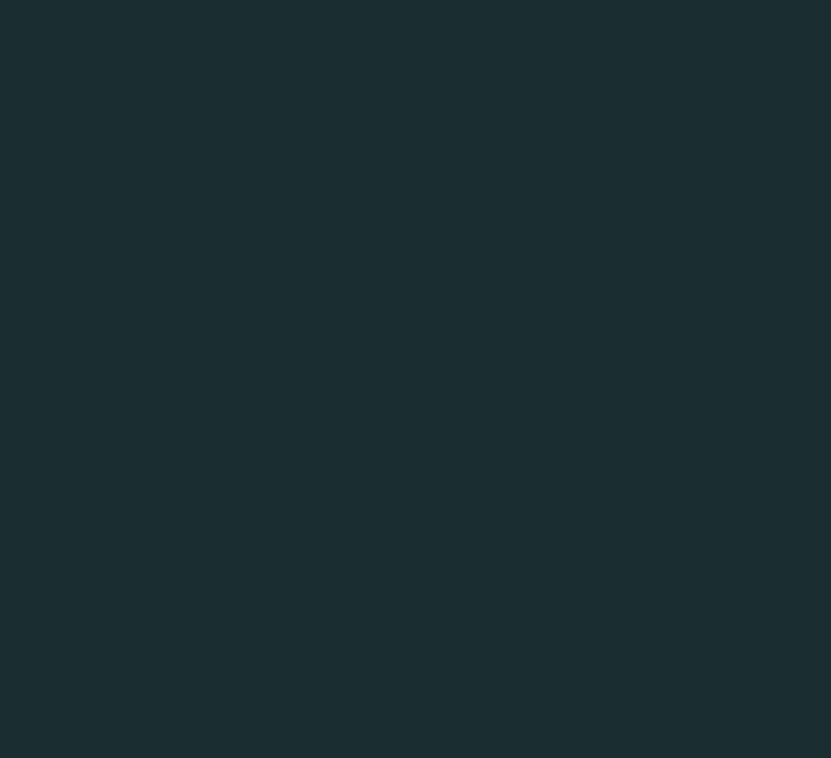
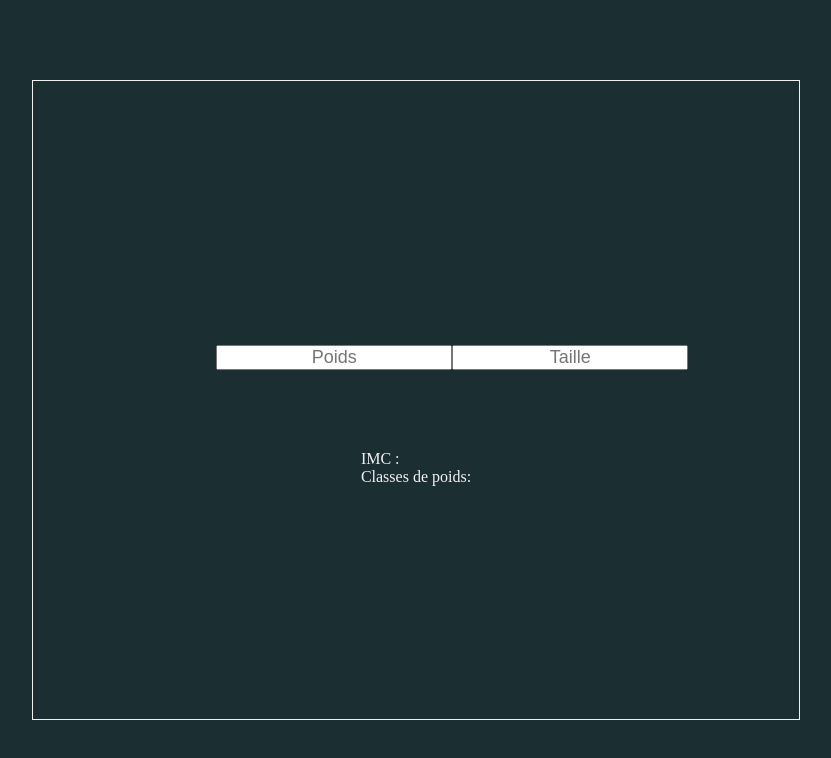
Before and after one commit to julienFoucartDev/calculIMC, a plain HTML site: page index.html in a window 1280 px wide. Shown: the whole page, without its empty margins (224-1055 px from the left). Drawn offline with Linux system fonts and the light colour scheme.

Commit message:
mise a jour du style et placment des elmts

```diff
--- a/index.html
+++ b/index.html
@@ -9,6 +9,16 @@
 </head>
 <body>
 
+    <div class="main_container">
+        <div class="content_imc">
+            <input class="poids input" type="text" placeholder="Poids">
+            <input class="taille input" type="text" placeholder="Taille">
+        </div>
+        <div class="content_resultat">
+            <p>IMC :</p>
+            <p>Classes de poids: </p>
+        </div>
+    </div>
 
 
     <script type="text/javascript" src="app.js"></script>
--- a/style.css
+++ b/style.css
@@ -12,3 +12,30 @@ body{
     justify-content: center;
     background-color: #1B2F33;
 }
+
+.main_container{
+    display: flex;
+    align-items: center;
+    justify-content: center;
+    flex-direction: column;
+    width: 60%;
+    height: 80%;
+    border: 1px solid #f1f1f1;
+}
+
+.main_container .content_imc{
+    display: flex;
+    justify-content: space-around;
+    width: 60%;
+    padding: 30px;
+}
+
+.main_container .content_imc .input{
+    font-size: 18px;
+    text-align: center;
+}
+
+.main_container .content_resultat{
+    padding-top: 50px;
+    color: #f1f1f1;
+}
```
